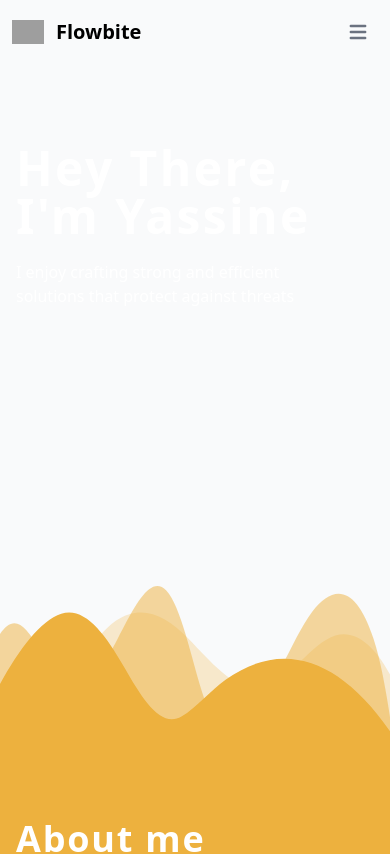
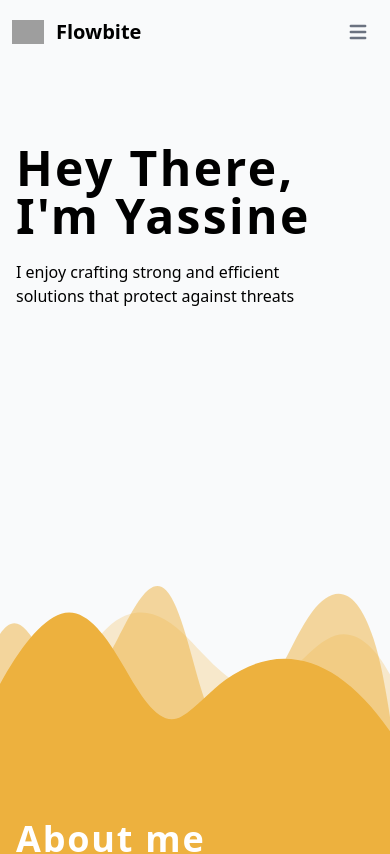
Before and after one commit to Yasha-ops/portfolio, a React (Vite) app: page / in a window 390 px wide. Shown: the top 854 px of the page. Built offline with nearby package versions, Linux system fonts and the light colour scheme; grey boxes are pictures that could not be loaded.

Commit message:
fix(hero): Fix text dark color

```diff
--- a/src/styles/Hero.css
+++ b/src/styles/Hero.css
@@ -10,11 +10,11 @@
 }
 
 .title {
-    @apply text-5xl text-white font-bold tracking-wider md:text-black;
+    @apply text-5xl dark:text-white text-black font-bold tracking-wider md:text-black;
 }
 
 .subtitle {
-    @apply text-base text-white font-medium md:text-black;
+    @apply text-base dark:text-white text-black font-medium md:text-black;
 }
 
 .custom-shape-divider-bottom-1679053029 {
```
